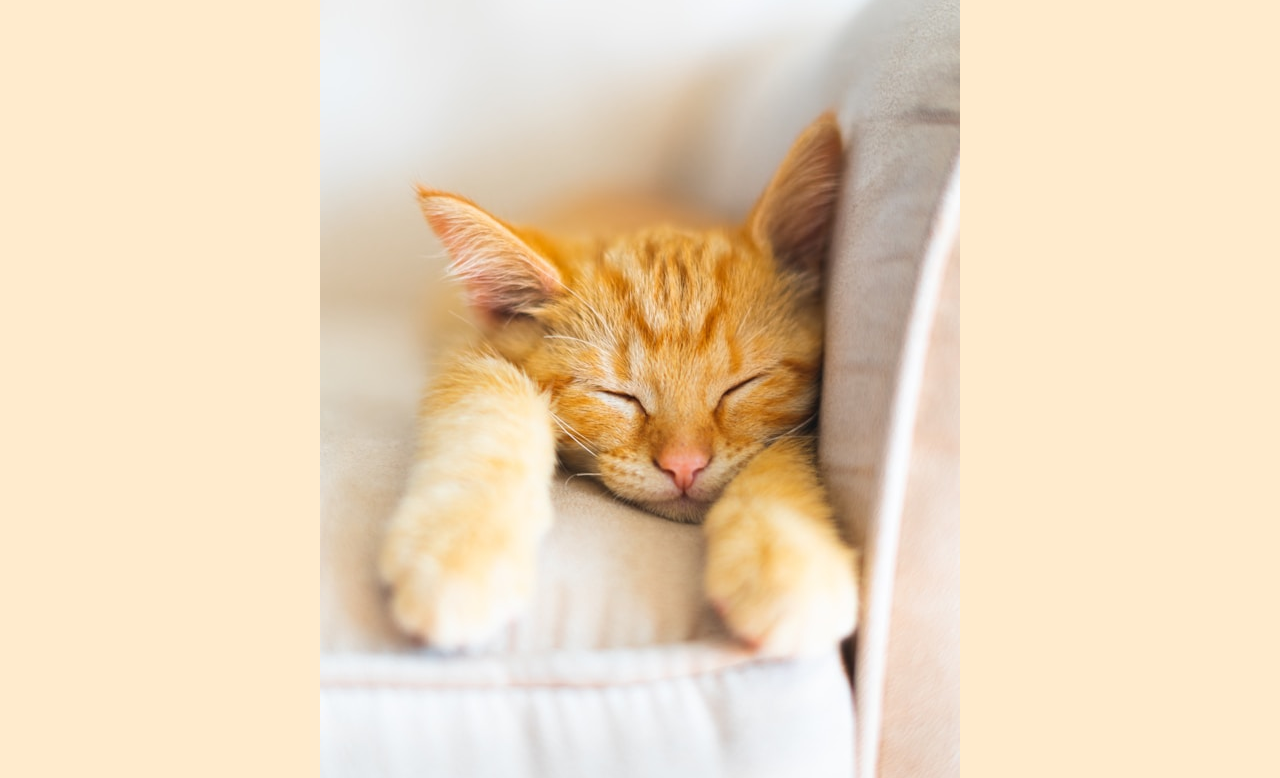
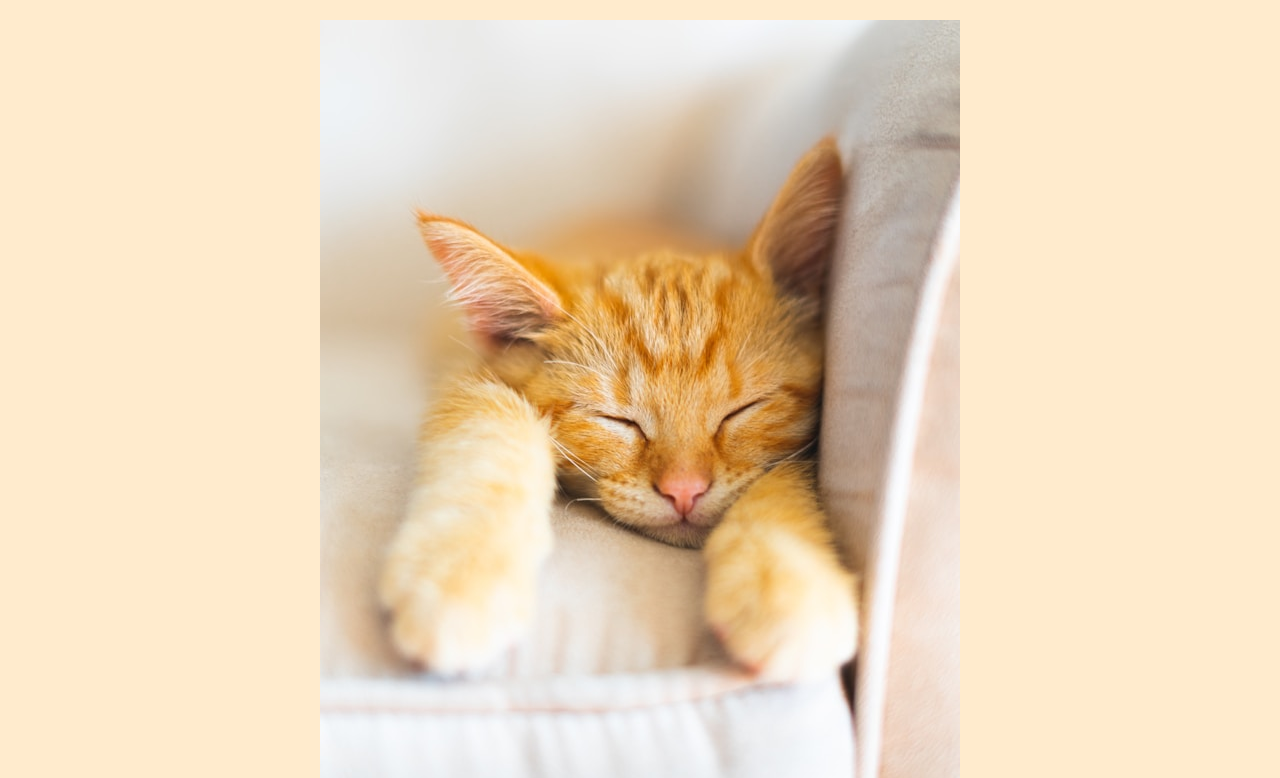
Before and after one commit to MyPersonal-Storage/html.oppgave1, a plain HTML site: page index.html in a window 1280 px wide. Shown: the part 269-1047 px from the top of the page. Drawn offline with Linux system fonts and the light colour scheme.

Commit message:
did some style.css changes to img

```diff
--- a/style.css
+++ b/style.css
@@ -1,6 +1,6 @@
 * {
-  margin:0;
-  padding:0;
+  margin: 0px;
+  padding: 0px;
   box-sizing:border-box;
 }
 body {
@@ -51,5 +51,10 @@ footer p{
 }
 
 img {
-  height: 80%;
+  max-width: 100%;
+  height: auto;
+  display: block;
+  margin: auto;
+  padding-top: 5px;
+  padding-bottom: 15px;
 }
```
